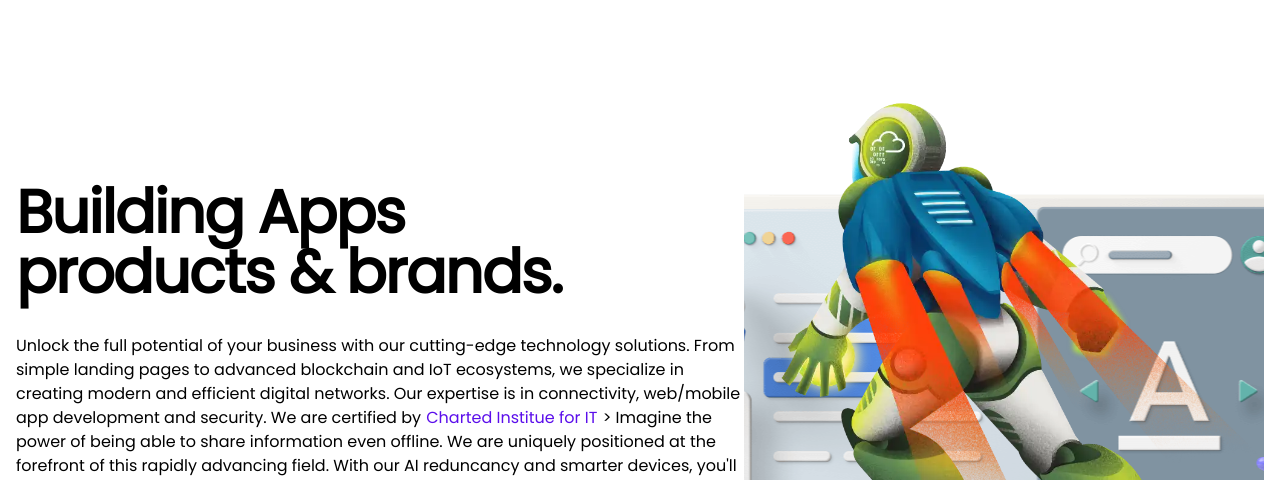
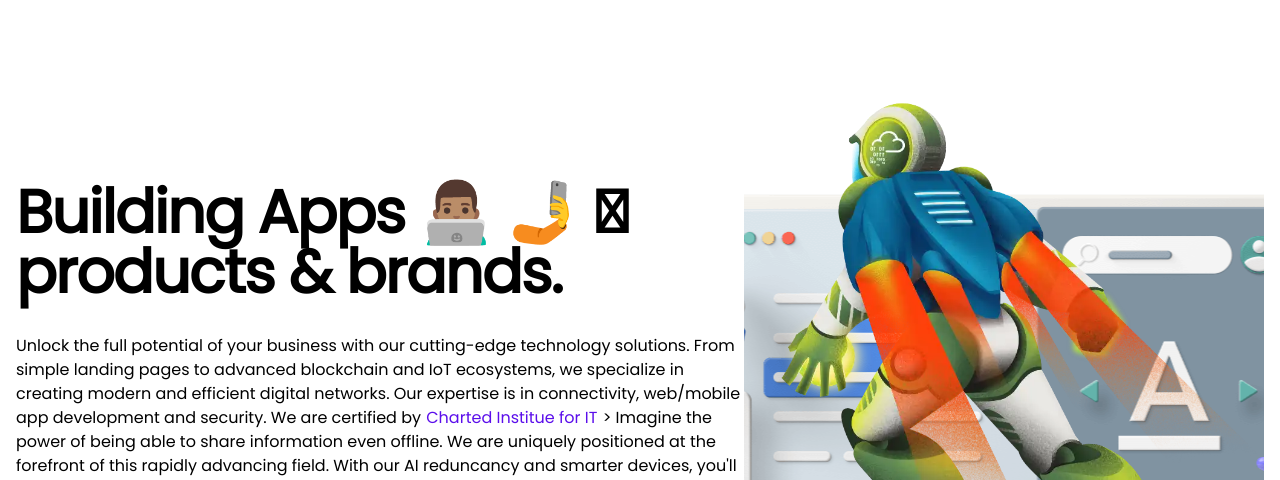
Before and after one commit to roni5/blokiot-fire, a website: page public/index.html in a window 1280 px wide. Shown: the part 70-550 px from the top of the page. Drawn offline with Linux system fonts and the light colour scheme.

Commit message:
fonts commit

```diff
--- a/public/index.html
+++ b/public/index.html
@@ -134,7 +134,7 @@
             <div class="mr-auto place-self-center lg:col-span-7">
                 <h1
                     class="max-w-2xl mb-4 text-4xl font-extrabold leading-none tracking-tight md:text-5xl xl:text-6xl dark:text-white ">
-                    Building Apps <br>products & brands.</h1>
+                    Building Apps <span>👨🏽‍💻 &#x1F933 &#x1F3FE </span><br>products & brands.</h1>
                 <div id="animate" class=macbook></div>
                 <p class="max-w-2xl mb-6 font-light text-gray-500 lg:mb-8 md:text-lg lg:text-xl dark:text-gray-400">
                 <div id="g_id_onload" data-client_id="274413878195-necphlb4hc51vte03157fgeomstl10ri.apps.googleusercontent.com"
```
Also changed, not shown: public/output.css.
